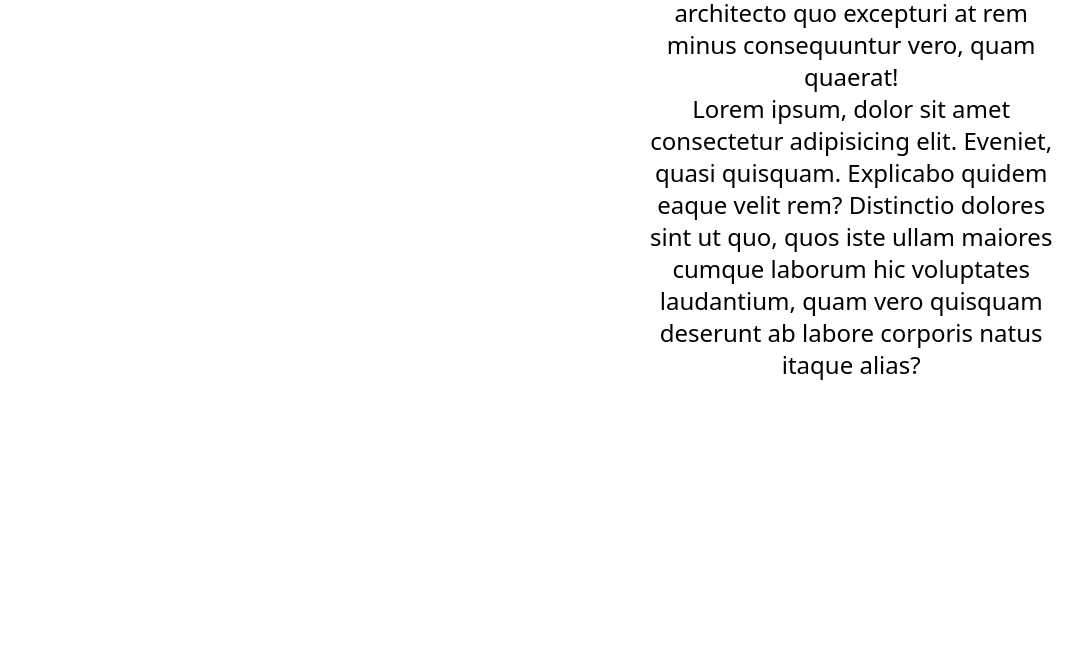
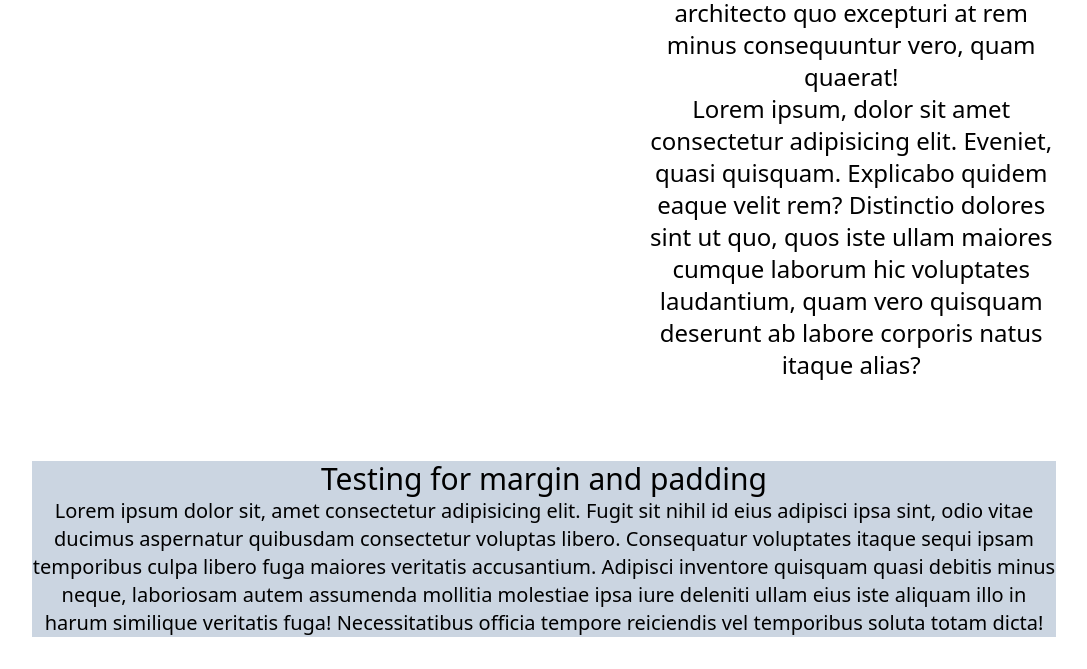
Before and after one commit to Mani007/tailwindCSS, a website: page src/index.html in a window 1280 px wide. Shown: the part 963-1632 px from the top of the page, without its empty margins (96-1183 px from the left). Before the commit the page ends 1424 px from the top, so only its background shows below. Drawn offline with Linux system fonts and the light colour scheme.

Commit message:
giving margin bottom to 32px or mb-8 class in tailwind

```diff
--- a/src/index.html
+++ b/src/index.html
@@ -49,7 +49,10 @@ Hello World!!
       <p class="font-thin">Lorem ipsum, dolor sit amet consectetur adipisicing elit. Eveniet, quasi quisquam. Explicabo quidem eaque velit rem? Distinctio dolores sint ut quo, quos iste ullam maiores cumque laborum hic voluptates laudantium, quam vero quisquam deserunt ab labore corporis natus itaque alias?</p>
     </div>
   </div>
-
+<div class="bg-slate-300 mb-8">
+  <h1 class="text-center text-3xl">Testing for margin and padding</h1>
+<p class="text-center text-xl">Lorem ipsum dolor sit, amet consectetur adipisicing elit. Fugit sit nihil id eius adipisci ipsa sint, odio vitae ducimus aspernatur quibusdam consectetur voluptas libero. Consequatur voluptates itaque sequi ipsam temporibus culpa libero fuga maiores veritatis accusantium. Adipisci inventore quisquam quasi debitis minus neque, laboriosam autem assumenda mollitia molestiae ipsa iure deleniti ullam eius iste aliquam illo in harum similique veritatis fuga! Necessitatibus officia tempore reiciendis vel temporibus soluta totam dicta!</p>
+</div>
  </div>
 </body>
 </html>
```
Also changed, not shown: src/output.css.
